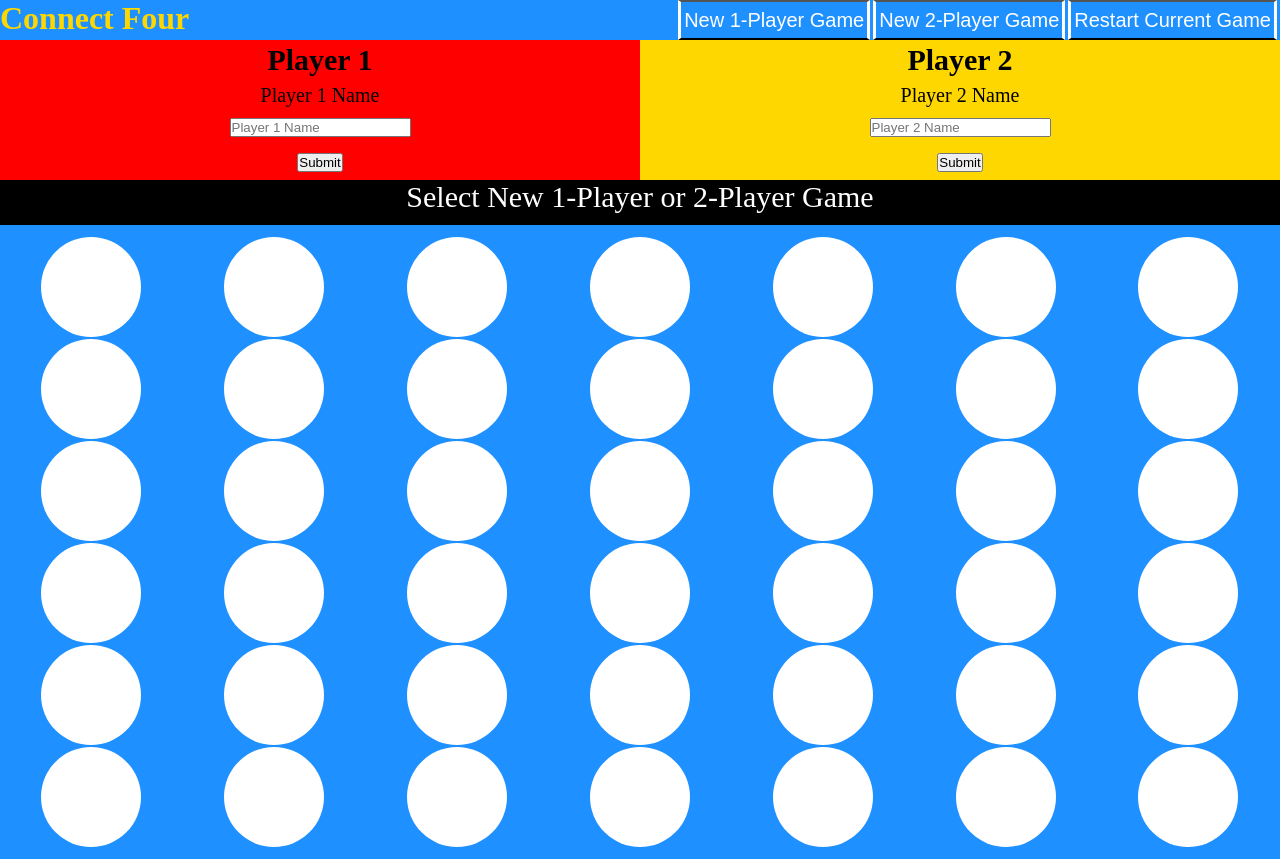
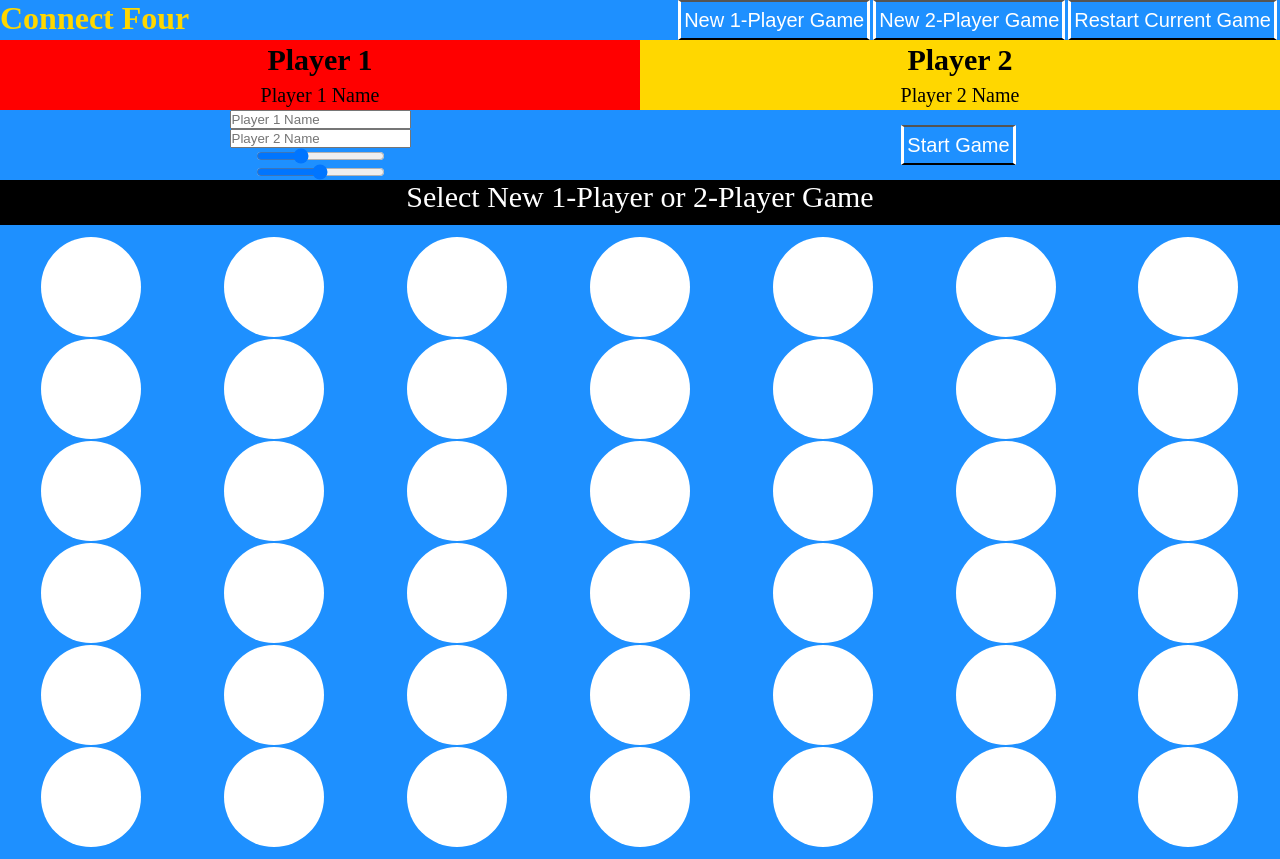
Before and after one commit to thompscott/ArcadeGameProject, a plain HTML site: page index.html in a window 1280 px wide. Drawn offline with Linux system fonts and the light colour scheme.

Commit message:
Styled the Settings Bar

```diff
--- a/app.js
+++ b/app.js
@@ -120,10 +120,10 @@ function move(col) {
         const winTest = checkWin(gameState.board, gameState.lastPlacedI, gameState.lastPlacedJ);
         if (winTest === "Win") {
             if(gameState.currPlayer === 0) {
-                message.innerText = "Game Over " + player1Name + " Wins!";
+                message.innerText = "Game Over: " + player1Name + " Wins!";
             }
             else {
-                message.innerText = "Game Over " + player2Name + " Wins!";
+                message.innerText = "Game Over: " + player2Name + " Wins!";
             }
             gameState.gameOver = true;
             viewPiece();
@@ -133,10 +133,10 @@ function move(col) {
         const drawTest = checkDraw(gameState.colCount);
         if (drawTest === "Draw") {
             if(gameState.currPlayer === 0) {
-                message.innerText = "Game Over " + player1Name + " caused a draw!";
+                message.innerText = "Game Over: " + player1Name + " caused a draw!";
             }
             else {
-                message.innerText = "Game Over " + player2Name + " caused a draw";
+                message.innerText = "Game Over: " + player2Name + " caused a draw";
             }
             gameState.gameOver = true;
             viewPiece();
--- a/index.html
+++ b/index.html
@@ -29,13 +29,14 @@
             </div>
         </section>
         <section class="settings" id="settings">
-            <div class="player1">
+            <div class="setbox">
                 <input placeholder="Player 1 Name" type="text">
-                <input type="submit">
+                <input placeholder="Player 2 Name" type="text">
+                <input type="range" min="4" max="10" step="1" value="6" id="row">
+                <input type="range" min="4" max="10" step="1" value="7" id="column">
             </div>
-            <div class="player2">
-                <input placeholder="Player 2 Name" type="text">
-                <input type="submit">
+            <div class="start">
+                <button class="button" id="startbutton">Start Game</button>
             </div>
         </section>
         <section class="messagebar">
--- a/style.css
+++ b/style.css
@@ -73,6 +73,23 @@
   /*Settings*/
   .settings {
     display: flex;
+    background-color: dodgerblue;
+  }
+  .setbox{
+    width: 50vw;
+    height: 70px;
+    display: flex;
+    flex-direction: column;
+    justify-content: space-around;
+    align-items: center;
+  }
+  .start {
+    width: 50vw;
+    height: 70px;
+    display: flex;
+    flex-direction: column;
+    justify-content: space-around;
+    align-items: center;
   }
   /*Message Bar*/
   .messagebar {
```
